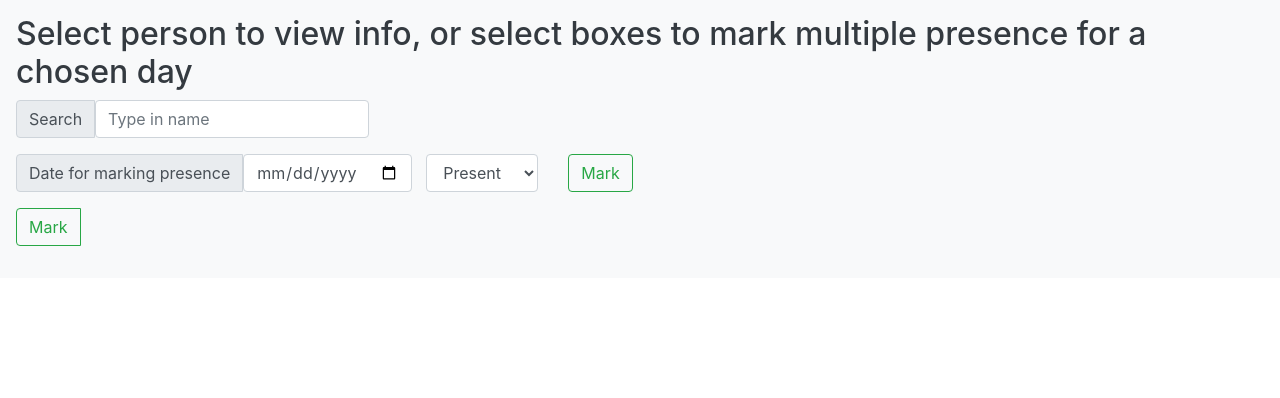
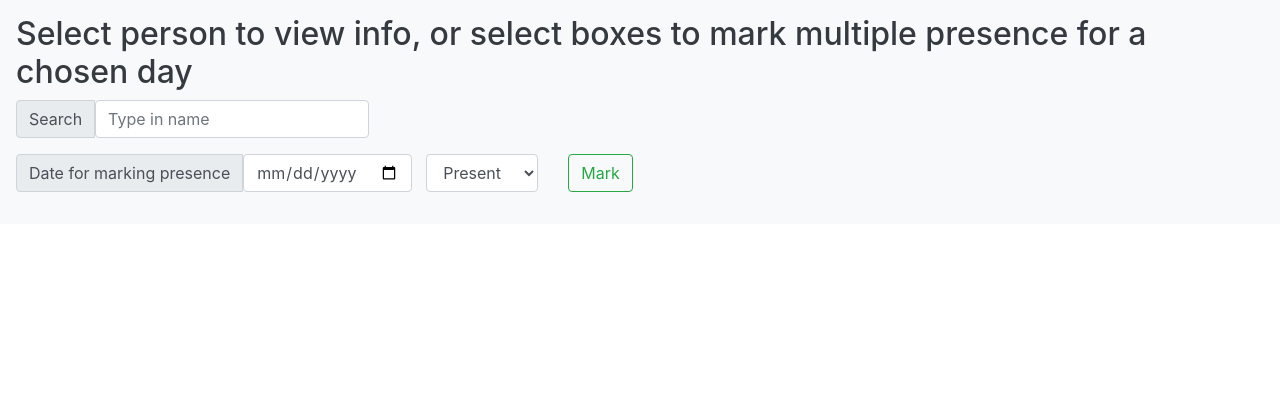
Before and after one commit to andrewjschuang/biometric-system-management-isp, a Flask app: template templates/management.html in a window 1280 px wide. Shown: the part 65-463 px from the top of the page. Run offline with Flask 2, Linux system fonts and the light colour scheme; the template is opened without the code that fills it, so the values that code supplies are empty; parts of the project's set-up code (start-up, migrations or seed data) failed here and were passed over; some libraries are stand-ins or nearby versions.

Commit message:
removes end page mark button

```diff
--- a/templates/management.html
+++ b/templates/management.html
@@ -71,12 +71,6 @@
                 </div>
             </div>
             {% endfor %}
-
-            <div class="input-group mb-3">
-                <div class="input-group-prepend">
-                    <input type="submit" class="btn btn-outline-success" value="Mark">
-                </div>
-            </div>
         </form>
     </div>
 
```
